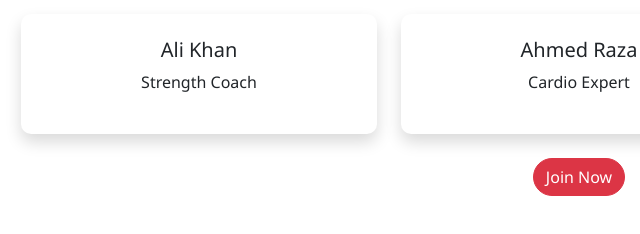
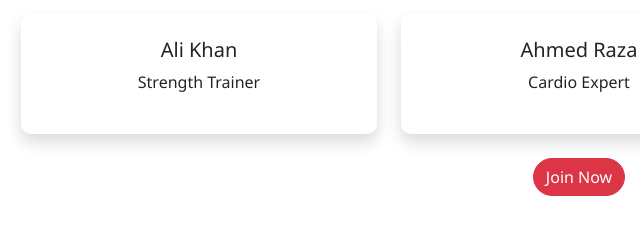
Before and after one commit to amiratgit7/Smart-Club, a website: page src/trainers.html in a window 1280 px wide. Shown: the part 152-386 px from the top of the page, 61-701 px from the left. Drawn offline with nearby package versions, Linux system fonts and the light colour scheme.

```diff
--- a/src/trainers.html
+++ b/src/trainers.html
@@ -35,7 +35,7 @@
   <h2 class="mb-4">Our Trainers</h2>
 
   <div class="row g-4">
-    <div class="col-md-4"><div class="card p-4 shadow"><h5>Ali Khan</h5><p>Strength Coach</p></div></div>
+    <div class="col-md-4"><div class="card p-4 shadow"><h5>Ali Khan</h5><p>Strength Trainer</p></div></div>
     <div class="col-md-4"><div class="card p-4 shadow"><h5>Ahmed Raza</h5><p>Cardio Expert</p></div></div>
     <div class="col-md-4"><div class="card p-4 shadow"><h5>Usman Tariq</h5><p>Yoga Instructor</p></div></div>
   </div>
```
